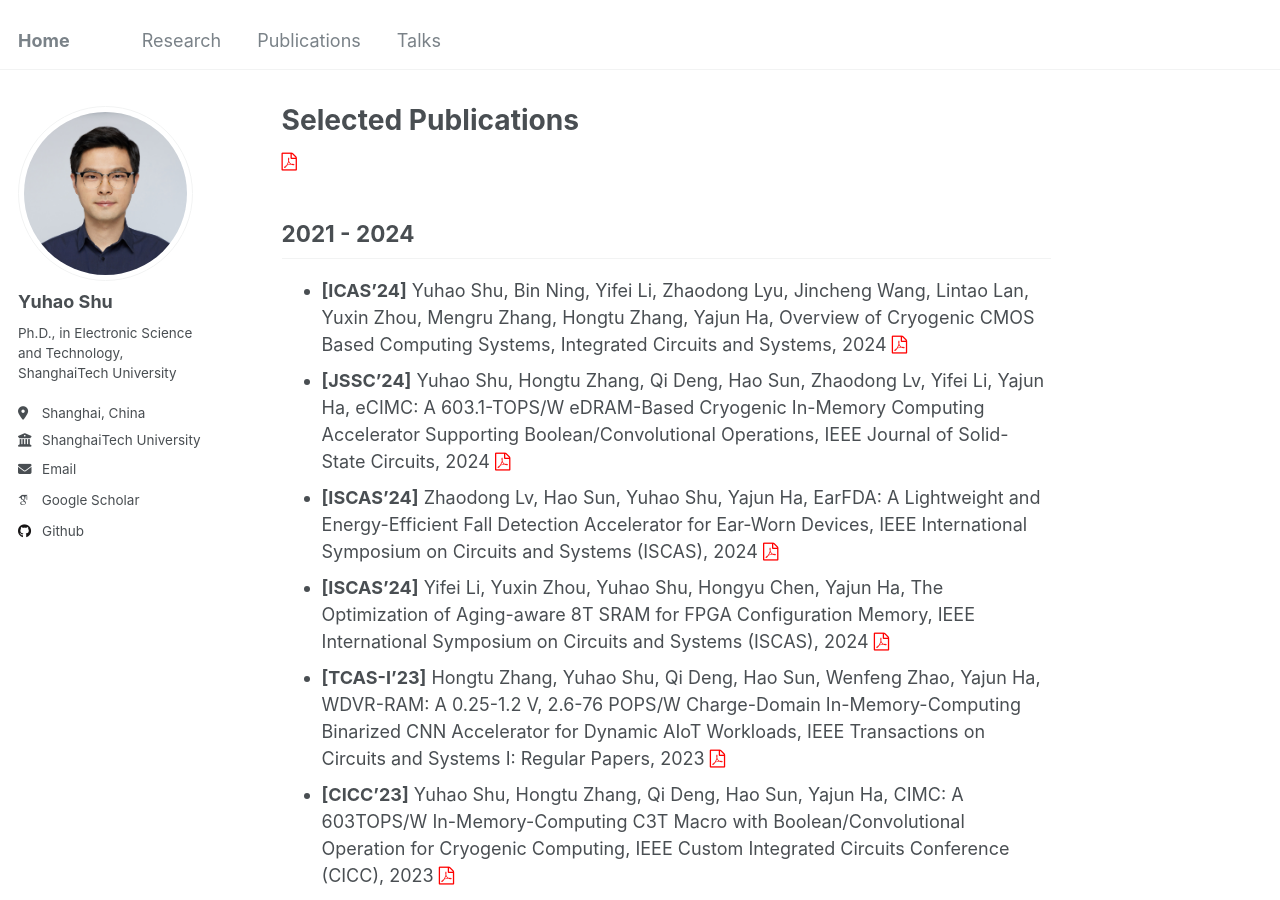
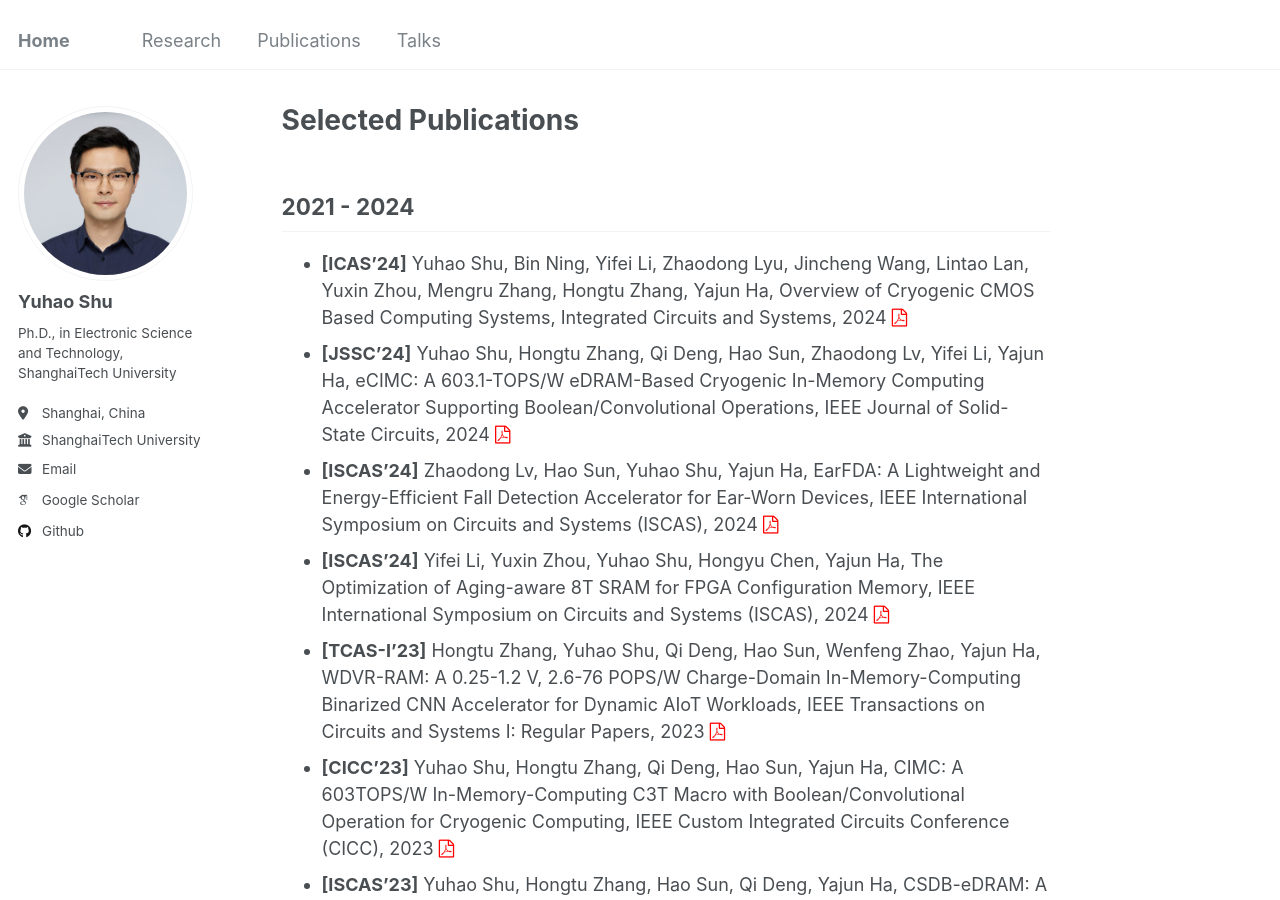
Before and after one commit to beckycaspar/beckycaspar.github.io, a Jekyll site: the page built from _pages/publications.md, in a window 1280 px wide and 900 px high. Built offline with Jekyll 4.4.1, drawn with Linux system fonts in a browser that asks for light colours; some web fonts are replaced.

```diff
--- a/_pages/publications.md
+++ b/_pages/publications.md
@@ -5,8 +5,6 @@ permalink: /publications/
 author_profile: true
 ---
 <link rel="stylesheet" href="https://cdnjs.cloudflare.com/ajax/libs/font-awesome/4.7.0/css/font-awesome.min.css">
-<i class="fa fa-file-pdf-o" style="color: red;"></i>
-
 
 
 ## 2021 - 2024
```
